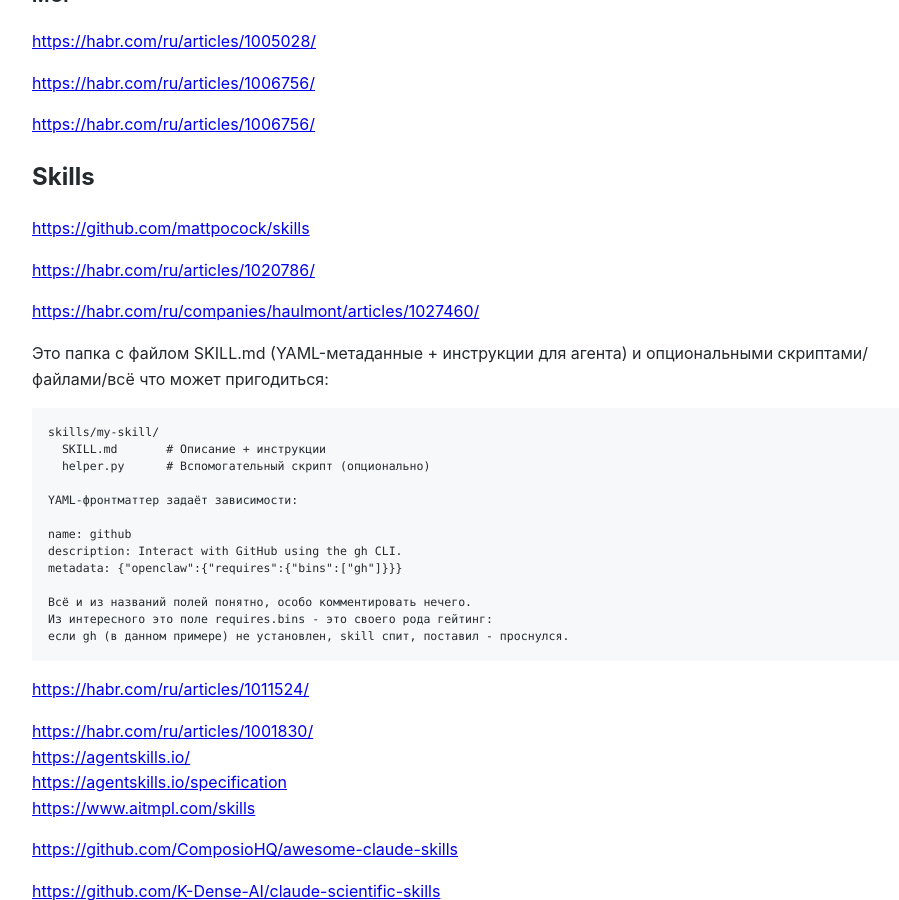
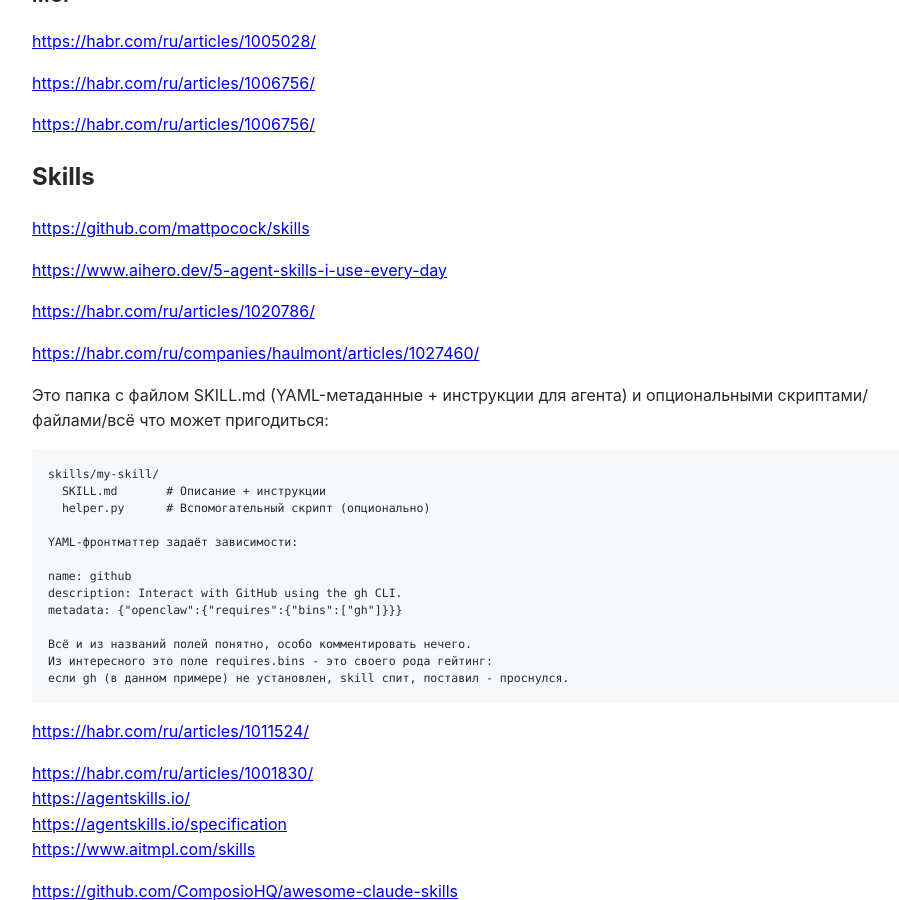
Before and after one commit to Michael-Lubinsky/michael-lubinsky.github.com, a Jekyll site: the page built from ml/agent.md, in a window 1280 px wide and 900 px high, scrolled down 6682 px. Shown: the whole window, without its empty margins (158-1057 px from the left). Built offline with Jekyll 4.4.1, drawn with Linux system fonts in a browser that asks for light colours; our own code applies the rules of GitHub Pages for plain Markdown files.

Commit message:
Update agent.md

```diff
--- a/ml/agent.md
+++ b/ml/agent.md
@@ -320,6 +320,8 @@
 ## Skills
 
 <https://github.com/mattpocock/skills>
+
+<https://www.aihero.dev/5-agent-skills-i-use-every-day>
 
 <https://habr.com/ru/articles/1020786/>
 
```
